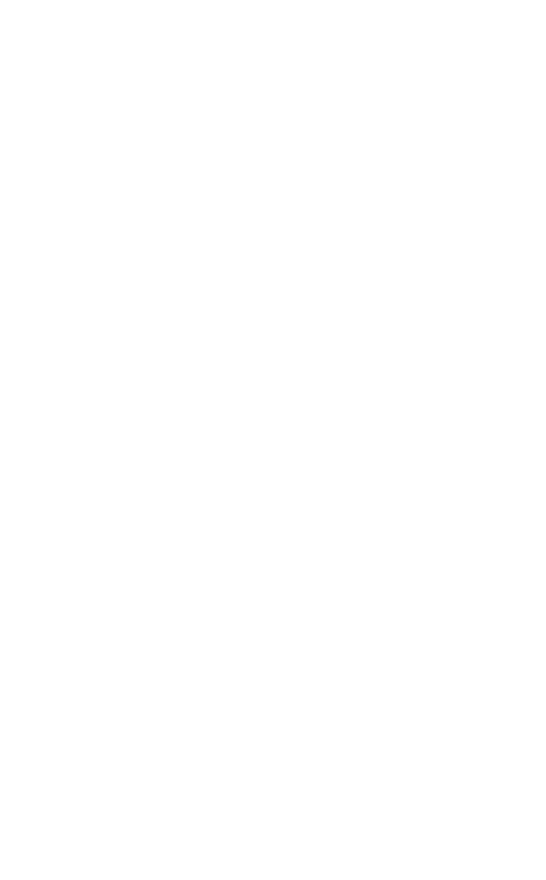
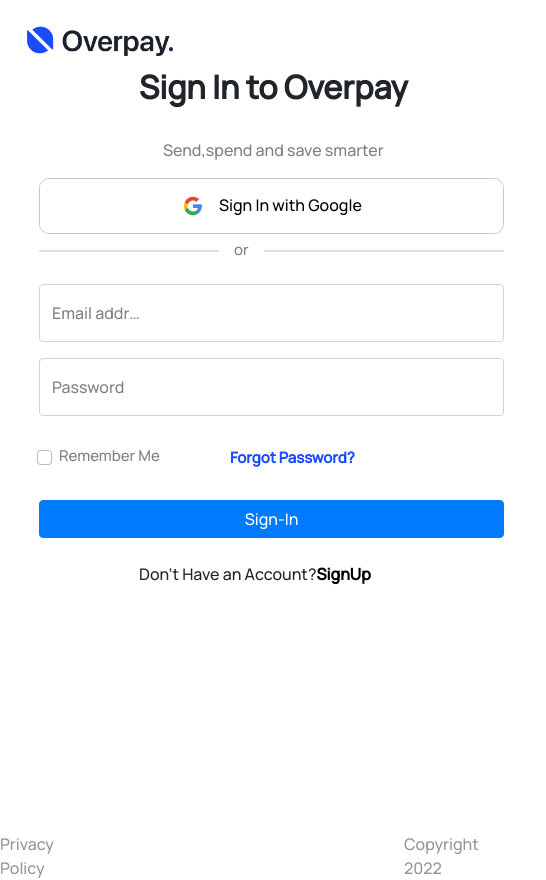
Before and after one commit to Sam-Radnus/LandinPage, a React (Create React App) app: page / in a window 390 px wide. Before the commit this address had no page. Shown: the whole page, 546 px wide, since content can reach past the window. Before the commit the page ends 844 px from the top, so only its background shows below. Built offline with nearby package versions, Linux system fonts and the light colour scheme.

Commit message:
Added Responsiveness

```diff
--- a/src/App.css
+++ b/src/App.css
@@ -55,8 +55,15 @@
   width: 50vw;
   height: 100vh;
   left: 800px;
-
-
+  /* Primary/Base */
+  background: #194BFB;
+}
+div[id="send2"] {
+  /* modal - send money (1) 1 */
+  position: absolute;
+  width: 50vw;
+  height: 100vh;
+  float:left;
   /* Primary/Base */
   background: #194BFB;
 }
@@ -76,7 +83,7 @@
 }
 
 button[id="wideBtn"] {
-  width: 30vw;
+  width: 465px;
 }
 
 div[id="link"] {
@@ -86,7 +93,7 @@
   padding: 5px;
   align-items: center;
   padding: 0px;
-  gap: 205px;
+  gap: 18vw;
 
   font-size: 15px;
   width: 507px;
@@ -97,7 +104,6 @@
   margin-left: 0;
 
 }
-
 div[id="link"] a {
   display: flex;
   margin-right: 0px;
@@ -106,6 +112,7 @@
 
 }
 
+
 div[id="line"] {
   margin-top: 15px;
   margin-left: 0px;
@@ -113,20 +120,22 @@
 
 div[id="form"] {
   position: absolute;
-  width: 777px;
+  width: 50vw;
+
   height: 100vh;
   left: 0px;
   top: 0px;
 }
 
 div[class="heading"] {
-  margin-left: 5vw;
-  width: 50vw;
+  margin-left: 100px;
+  width:max-content;
+  text-align: center;
 }
 
 div[class="heading"] p {
   color: gray;
-  margin-left: 4vw;
+
 }
 
 button[id="social"] {
@@ -151,7 +160,7 @@
 
 div[id="sign"] span {
 
-  padding-left: 50px;
+
 }
 
 button[id="social"] img {
@@ -177,7 +186,27 @@
   width: 50vw;
   height: 3vw;
   display: flex;
-  gap: 35vw;
+  gap:500px;
+  color: rgb(152, 148, 148);
+}
+div[id="footerSmall"] {
+  position: absolute;
+  bottom: 0;
+  width: 50vw;
+  height: 3vw;
+  display: flex;
+  gap:350px;
+  color: rgb(152, 148, 148);
+}
+
+div[id="footer2"]
+{
+  position: absolute;
+  bottom: 0;
+  left:1vw;
+  display: flex;
+  gap:500px;
+  gap:80vw;
   color: rgb(152, 148, 148);
 }
 
@@ -201,7 +230,7 @@
   left: 0;
   right: 0;
   bottom: 0;
-  width: 100%;
+  width: 465px;
   z-index: -1;
 }
 
@@ -210,7 +239,7 @@
   background: rgb(255, 255, 255);
   padding: 0 15px;
   position: absolute;
-  left: 10.5vw;
+  left: 180px;
   bottom: -10px;
   font-size: 15px;
 
@@ -604,3 +633,7 @@
 nav[id="black"] button{
   background-color: rgb(25,75,251);
 }
+div[class="form-control wide"]
+{
+  width:2700px;
+}
--- a/src/App.js
+++ b/src/App.js
@@ -15,6 +15,7 @@
     <Router>
    <div>
     <Routes>
+    <Route exact path="/" element={<SignIn/>}></Route>
       <Route exact path="/SignIn" element={<SignIn/>}></Route>
       <Route exact path="/SignUp" element={<SignUp/>}></Route>
       <Route exact path="/OTP" element={<OTP/>}></Route>
--- a/src/components/LoggedIn.js
+++ b/src/components/LoggedIn.js
@@ -13,6 +13,10 @@
        <p>You're Logged In,Well Done</p>
        <button>Log Out</button>
       </div>
+      <div id="footer2">
+                    <p style={{width:'10vw'}} id="first">Privacy Policy</p>
+                    <p style={{width:'10vw'}} id="second">Copyright 2022</p>
+                </div>
     </div>
   )
 }
--- a/src/components/Navbar.js
+++ b/src/components/Navbar.js
@@ -1,25 +1,23 @@
 import React from 'react'
 import logo from './../Images/logo4.png'
 import {  useNavigate } from 'react-router-dom'
+import { Link } from 'react-router-dom'
 const Navbar = () => {
     const navigate=useNavigate();
     return (
         <div>
-            <nav id="black" style={{backgroundColor:'#1A202C'}} className="navbar  navbar-expand-lg navbar-custom">
-                <div className="container-fluid">
-                    <button  id="sign-in" className="navbar-toggler" type="button" data-bs-toggle="collapse" data-bs-target="#navbarTogglerDemo01" aria-controls="navbarTogglerDemo01" aria-expanded="false" aria-label="Toggle navigation">
-                        <span className="navbar-toggler-icon"></span>
-                    </button>
-                    <div className="collapse navbar-collapse" id="navbarTogglerDemo01">
-                    <img alt="logo" src={logo} style={{position:'absolute'}} height='32px' width='32px'></img>
-                        <h1 style={{color:'white',marginTop:'7px',marginLeft:'40px',fontSize:'32px'}}>Overpay</h1>
-                        <button className="btn btn-primary" onClick={()=>{
-                           navigate('/SignIn')
-                        }} style={{ marginLeft: '78vw' ,width:'fit-content' }} type="submit">Sign-In</button>
 
-                    </div>
-                </div>
-            </nav>
+           <nav style={{backgroundColor:'#1A202C'}}  class="navbar  navbar-expand-lg navbar-custom">
+
+  <div class="container-fluid">
+
+    <Link style={{color:'white'}}to='/' class="navbar-brand"> <img src={logo}  height='20px' width='20px'></img> Overpay</Link>
+    <form class="d-flex">
+
+      <button class="btn btn-primary" style={{backgroundColor:'rgb(25,75,251)'}} type="submit">Sign-In</button>
+    </form>
+  </div>
+</nav>
         </div>
     )
 }
--- a/src/components/Need.js
+++ b/src/components/Need.js
@@ -10,7 +10,7 @@
        <Navbar/>
        <div id="center">
        <h1>Verify Your E-Mail</h1>
-       <div style={{textAlign:'center',width:'25vw'}}>
+       <div style={{textAlign:'center',width:'465px'}}>
        <p>Enter the E-Mail Address associated with your account and we will send you a link to reset your password</p>
        <div  className="form-floating mb-3">
                         <input type="email" className="form-control" id="floatingInput" placeholder="name@example.com" />
@@ -22,6 +22,10 @@
       }}>Send Link</button>
        <b>Forgot your email?</b>
       </div>
+      <div id="footer2">
+                    <p id="first">Privacy Policy</p>
+                    <p id="second">Copyright 2022</p>
+                </div>
     </div>
   )
 }
--- a/src/components/SignIn.js
+++ b/src/components/SignIn.js
@@ -39,32 +39,33 @@
     return (
         <div>
             <div id="form">
-                <img alt="logo" src={image} style={{marginTop:'2vh'}}height='32px' width='149px'></img>
+                <img alt="logo" src={image} style={{marginTop:'2vh',marginLeft:'24px',
+marginTop: '24px'}}height='32px' width='149px'></img>
                 <div id="submit">
-                <div className="heading"><h1 >Sign In to Overpay</h1>
+                <div className="heading"><h1 style={{marginTop:'3vh'}} >Sign In to Overpay</h1>
 
                     <br/>
                     <p>Send,spend and save smarter</p>
                    </div>
-                    <button  id="social">
-                        <img alt="logo" src={google} height='20' width='20'></img>
-                        {mobile&&<p>Sign In with Google</p>}
+                    <button   style={{width:'465px'}} id="social">
+                        <img alt="logo" src={google} style={{textAlign:'center'}} height='20' width='20'></img>
+                    <p>Sign In with Google</p>
                     </button>
 
 
                     <div ><p id="strike">{mobile?<span>Or with email</span>:<span>or</span>}</p></div>
 
-                    <div style={{marginTop:'50px'}} className="form-floating mb-3">
-                        <input type="email" className="form-control" id="floatingInput" placeholder="name@example.com" />
+                    <div style={{marginTop:'50px'}}  className="form-floating mb-3">
+                        <input  type="email" className="form-control" style={{width:'465px'}} id="floatingInput" placeholder="name@example.com" />
                         <label for="floatingInput">Email address</label>
                     </div>
                     <div className="form-floating">
-                        <input type="password" className="form-control" id="floatingPassword" placeholder="Password" />
+                        <input type="password" className="form-control" style={{width:'465px'}} id="floatingPassword" placeholder="Password" />
                         <label for="floatingPassword">Password</label>
                     </div>
                     <div id="link">
                     <div id="line" className="mb-3 form-check">
-                        <input type="checkbox" className="form-check-input" id="exampleCheck1" />
+                        <input type="checkbox" className="form-check-input"  id="exampleCheck1" />
                         <label className="form-check-label" for="exampleCheck1">Remember Me</label>
                     </div>
 
@@ -81,7 +82,7 @@
                     </div>
 
                 </div>
-                <div id="footer">
+                <div id={`footer${mobile?'':'Small'}`}>
                     <p id="first">Privacy Policy</p>
                     <p id="second">Copyright 2022</p>
                 </div>
--- a/src/components/SignUp.js
+++ b/src/components/SignUp.js
@@ -38,38 +38,39 @@
         dimensions.width > 851 ? setMobile(true) : setMobile(false);
     }, [dimensions.width]);
     return (
-        <div style={{width:'90vw'}}>
-            <div id="send" style={{ backgroundColor: 'white' }}>
-                <img id="logo" alt="logo" src={image} style={{ marginTop: '2vh' }} height='20' width='149px'></img>
+        <div >
+            <div id={`send${mobile?'':'2'}`} style={{ backgroundColor: 'white' }}>
+                <img id="logo" alt="logo" src={image} style={{ marginTop: '2vh' ,marginLeft:'24px',
+marginTop: '24px'}} height='20' width='149px'></img>
                 <div id="submit">
                     <div className="heading"><h1 >Sign Up to Overpay</h1>
 
                         <br />
                         <p>Send,spend and save smarter</p>
                     </div>
-                    <button id="social">
+                    <button style={{width:'465px'}} id="social">
                         <img alt="logo" src={google} height='20' width='20'></img>
-                        {mobile && <p>Sign In with Google</p>}
+                         <p>Sign In with Google</p>
                     </button>
 
 
                     <div ><p id="strike">{mobile ? <span>Or with email</span> : <span>or</span>}</p></div>
-                    <div id="name" class="row">
+                    <div id="name" class="row" >
                         <div class="col form-floating mb-3">
-                            <input type="text" class="form-control" id="floatingInput" placeholder="First name" />
+                            <input  type="text" class="form-control" id="floatingInput" style={{width:`${mobile?'215px':'465px'}`}} placeholder="First name" />
                             <label id="pad" for="floatingInput">First Name</label>
                         </div>
                         <div class="col form-floating mb-3">
-                            <input type="text" class="form-control" id="floatingInput" placeholder="Last name" />
+                            <input  type="text" class="form-control" id="floatingInput"  style={{width:`${mobile?'215px':'465px'}`}}  placeholder="Last name" />
                             <label id="pad" for="floatingInput">Last Name</label>
                         </div>
                     </div>
                     <div  className="form-floating mb-3">
-                        <input type="email" className="form-control" id="floatingInput" placeholder="name@example.com" />
+                        <input type="email" className="form-control" id="floatingInput" style={{width:'465px'}} placeholder="name@example.com" />
                         <label for="floatingInput">Email address</label>
                     </div>
                     <div className="form-floating">
-                        <input type="password" className="form-control" id="floatingPassword" placeholder="Password" />
+                        <input type="password" className="form-control" id="floatingPassword" style={{width:'465px'}} placeholder="Password" />
                         <label for="floatingPassword">Password</label>
                     </div>
                     <div id="link">
```
Also changed, not shown: src/components/OTP.js (+6 -2 lines).
